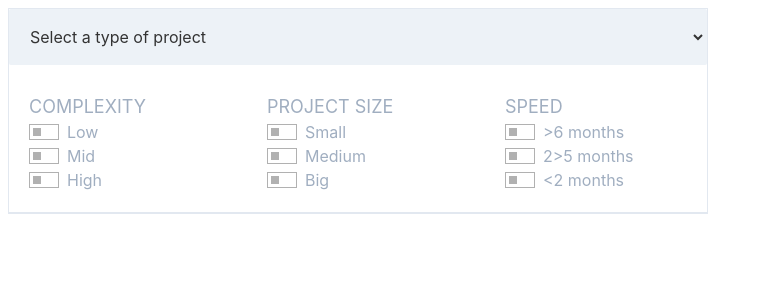
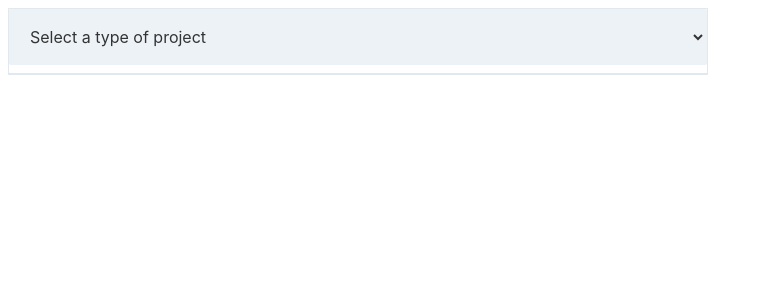
Before and after one commit to cdvv7788/svelte-pricing-calculator, a Svelte app: page / in a window 1280 px wide. Shown: the top 300 px of the page, without its empty margins (0-763 px from the left). Built offline with nearby package versions, Linux system fonts and the light colour scheme.

Commit message:
feat: Conditionally hide radio buttons and total

```diff
--- a/src/App.svelte
+++ b/src/App.svelte
@@ -65,7 +65,8 @@
 <div class="border">
   <ProjectSelector {projects} on:message={handleSelector(0)} />
 
-  <div class="grid grid-cols-3 gap-4 text-gray-500">
+  <div
+    class={total[0] === 0 ? 'hidden' : 'grid grid-cols-3 gap-4 text-gray-500'}>
     {#each parameters as parameter, i}
       <LevelSelector {parameter} on:message={handleSelector(i + 1)} />
     {/each}
```
